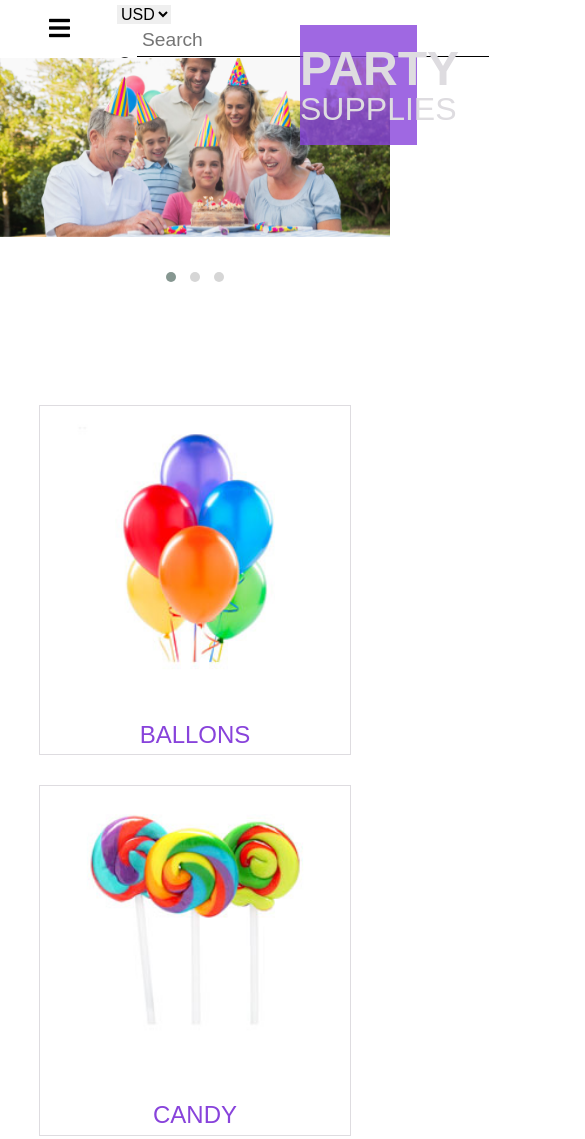
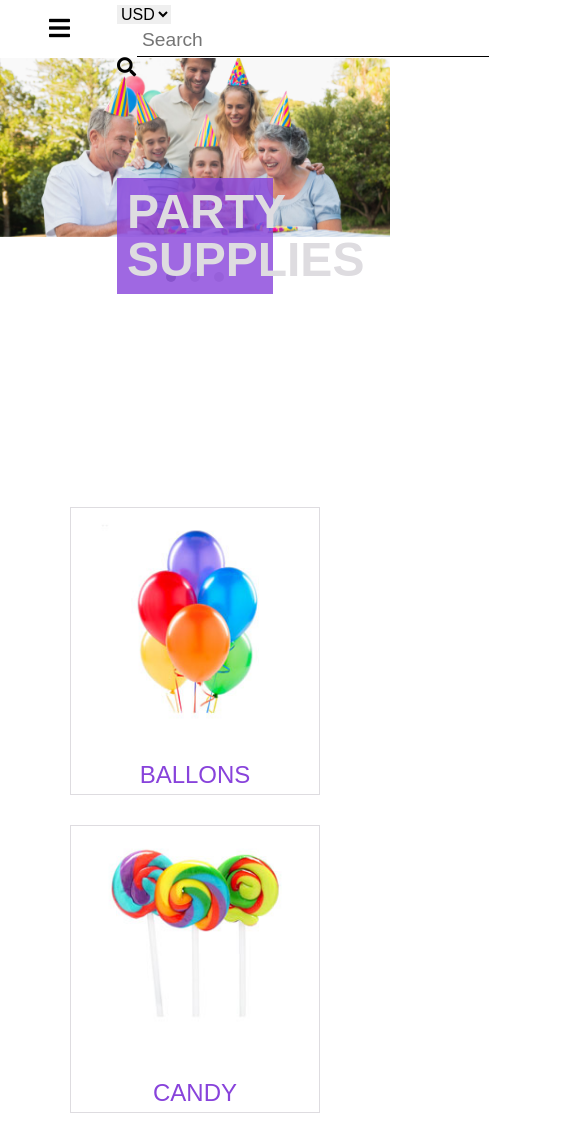
Before and after one commit to omicic/party, a plain HTML site: page index.html in a window 390 px wide. Shown: the top 1139 px of the page, 585 px wide, since content can reach past the window. Drawn offline with nearby package versions, Linux system fonts and the light colour scheme.

Commit message:
slider absolute

```diff
--- a/css/style.css
+++ b/css/style.css
@@ -44,6 +44,7 @@ body {
   flex-direction: column;
   justify-content: center;
   align-items: center;
+  flex-wrap: wrap;
 }
 
 .py {
@@ -173,47 +174,60 @@ nav article i:hover {
 }
 
 /***slider***/
-.mainHeader {
+
+header {
+  height: 100vh;
+  position: relative;
+}
+
+header h1 {
+  width: 30%;
+  margin: 0 auto;
+  text-align: center;
+  padding: 10px;
+  background: rgba(136, 67, 219, .8);
   color: var(--border);
   text-transform: uppercase;
   font-size: 5rem;
-  text-align: center;
   line-height: 1;
   position: relative;
-  top: -500px;
-  left: 500px;
-  z-index: 1;
-  padding: 30px 0;
+  top: 200px;
 }
 
-.mainHeader .naslov {
-  width: 30%;
-  background: rgba(136, 67, 219, .8);
-  padding: 20px 0;
+.slider {
+  position: absolute;
+  top: 0;
+  left: 0;
+  bottom: 0;
+  right: 0;
+  z-index: -1;
 }
 
 @media(max-width: 767px) {
-  .mainHeader {
-    font-size: 2rem;
-    top: -300px;
-    left: 300px;
+  header {
+    height: 20vh;
+
   }
 
-  .mainHeader .naslov {
+  header h1 {
+    width: 40%;
+    font-size: 3rem;
+    top: 100px;
+  }
+
+  .naslov {
     padding: 20px 0;
   }
-
-
 }
 
 /***banners***/
 .banners {
-  margin-top: -250px
+  margin-top: 50px;
 }
 
 @media(max-width: 767px) {
   .banners {
-    margin-top: -100px
+    margin-top: 250px;
   }
 }
 
@@ -234,7 +248,7 @@ nav article i:hover {
   }
 
   .banners article {
-    width: 100%;
+    width: 80%;
   }
 }
 
--- a/index.html
+++ b/index.html
@@ -54,6 +54,7 @@
     </nav>
 
     <header class="column-flex">
+        <div class="slider">
             <div class="owl-carousel owl-theme">
                 <div class="item">
                     <img src="img/slide1.jpg" alt="">
@@ -65,11 +66,13 @@
                     <img src="img/slide3.jpg" alt="">
                 </div>
             </div>
+        </div>
+
 
         <article class="mainHeader">
             <div class="naslov">
-                <h1>Party</h1>
-                <span>supplies</span>
+                <h1>Party <br> <span>supplies</span></h1>
+
             </div>
         </article>
     </header>
```
Lines whose indentation alone changed are shown as unchanged.
